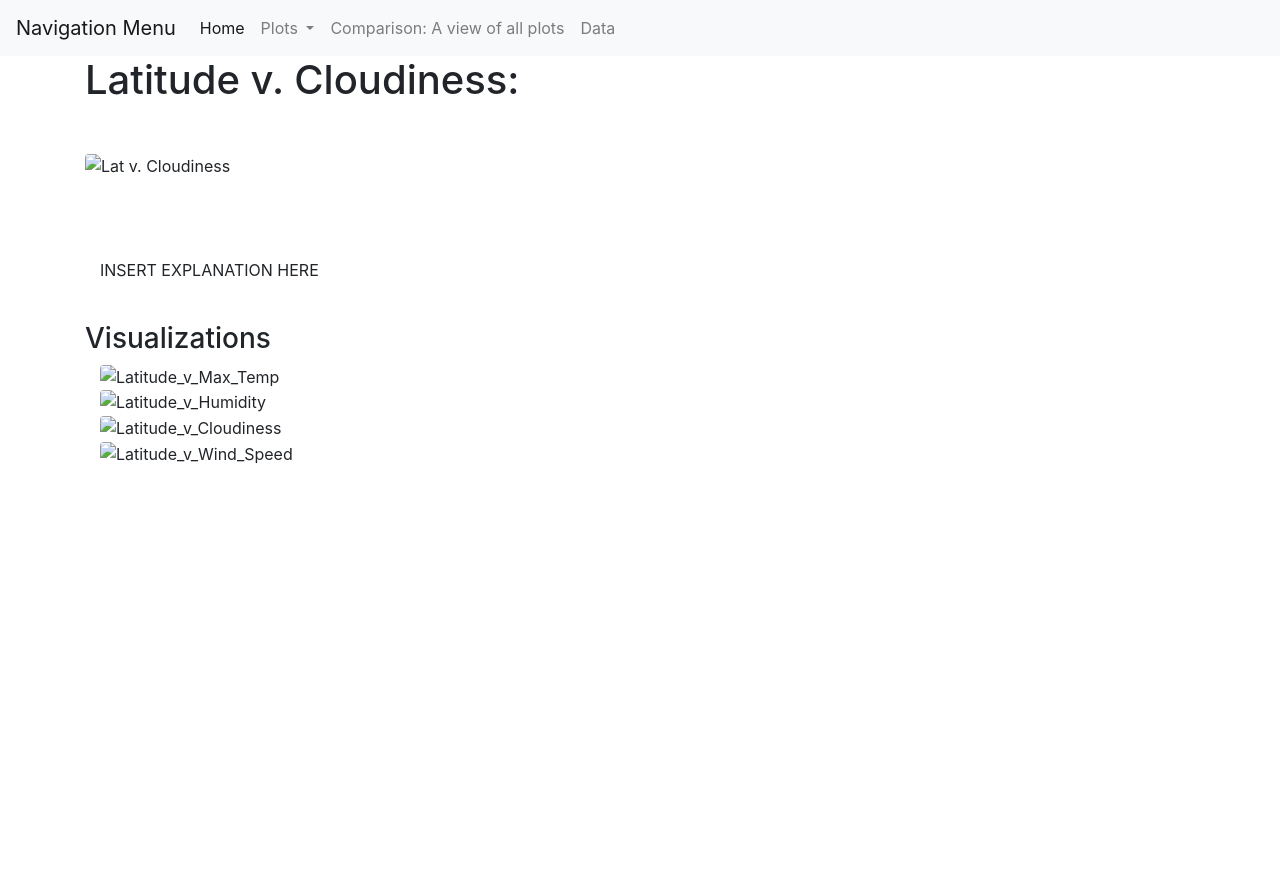
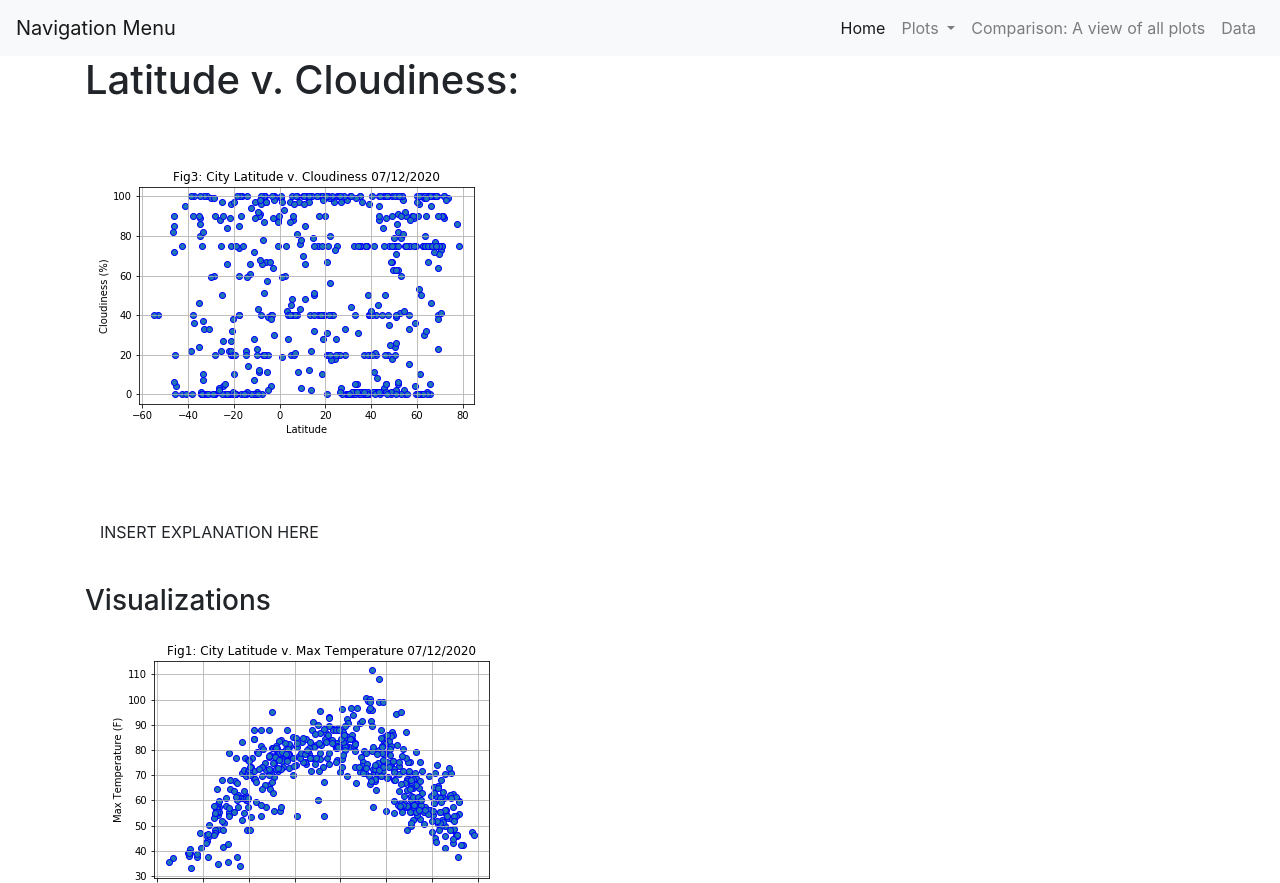
Before and after one commit to minerva-b/Web-Design-Challenge, a plain HTML site: page WebVisualizations/Resources/cloudiness.html in a window 1280 px wide. Shown: the top 883 px of the page. Before the commit the page ends 800 px from the top, so only its background shows below. Drawn offline with nearby package versions, Linux system fonts and the light colour scheme.

Commit message:
Updating plot images for all html files

```diff
--- a/WebVisualizations/Resources/cloudiness.html
+++ b/WebVisualizations/Resources/cloudiness.html
@@ -23,8 +23,8 @@
         <span class="navbar-toggler-icon"></span>
       </button>
 
-      <div class="collapse navbar-collapse" id="navbarSupportedContent">
-        <ul class="navbar-nav mr-auto">
+      <div class="collapse navbar-collapse flex-row-reverse" id="navbarSupportedContent">
+        <ul class="navbar-nav">
           <li class="nav-item active">
             <a class="nav-link" href="main.html">Home <span class="sr-only">(current)</span></a>
           </li>
@@ -63,7 +63,7 @@
 
     <!-- Image Preview -->
     <div class="float-center">
-      <img src="Visualizations/Fig3.png" class="rounded" alt="Lat v. Cloudiness">
+      <img src="../Visualizations/Fig3.png" class="rounded" alt="Lat v. Cloudiness">
       <p>&nbsp;</p>
     </div>
 
@@ -84,16 +84,16 @@
         <h3>Visualizations</h3>
         <!-- These are full wide on a medium screen, half wide on a small screen, 1/4 wide on an extra small screen-->
         <div class="col-3 col-sm-6 col-md-12" class="pull-left" href="max_temp.html">
-          <img src="Visualizations/Fig1.png" class="rounded" alt="Latitude_v_Max_Temp">
+          <img src="../Visualizations/Fig1.png" class="rounded" alt="Latitude_v_Max_Temp">
         </div>
         <div class="col-3 col-sm-6 col-md-12" class="pull-left" href="humidity.html">
-          <img src="Visualizations/Fig2.png" class="rounded" alt="Latitude_v_Humidity">
+          <img src="../Visualizations/Fig2.png" class="rounded" alt="Latitude_v_Humidity">
         </div>
         <div class="col-3 col-sm-6 col-md-12" class="pull-right" href="cloudiness.html">
-          <img src="Visualizations/Fig3.png" class="rounded" alt="Latitude_v_Cloudiness">
+          <img src="../Visualizations/Fig3.png" class="rounded" alt="Latitude_v_Cloudiness">
         </div>
         <div class="col-3 col-sm-6 col-md-12" class="pull-right" href="wind_speed.html">
-          <img src="Visualizations/Fig4.png" class="rounded" alt="Latitude_v_Wind_Speed">
+          <img src="../Visualizations/Fig4.png" class="rounded" alt="Latitude_v_Wind_Speed">
         </div>
       </div>
     </div>
```
Also changed, not shown: WebVisualizations/Resources/comparisons.html (+6 -6 lines), WebVisualizations/Resources/data.html (+2 -2 lines), WebVisualizations/Resources/humidity.html (+7 -7 lines), WebVisualizations/Resources/main.html (+7 -7 lines), WebVisualizations/Resources/max_temp.html (+7 -7 lines), WebVisualizations/Resources/wind_speed.html (+7 -7 lines).
